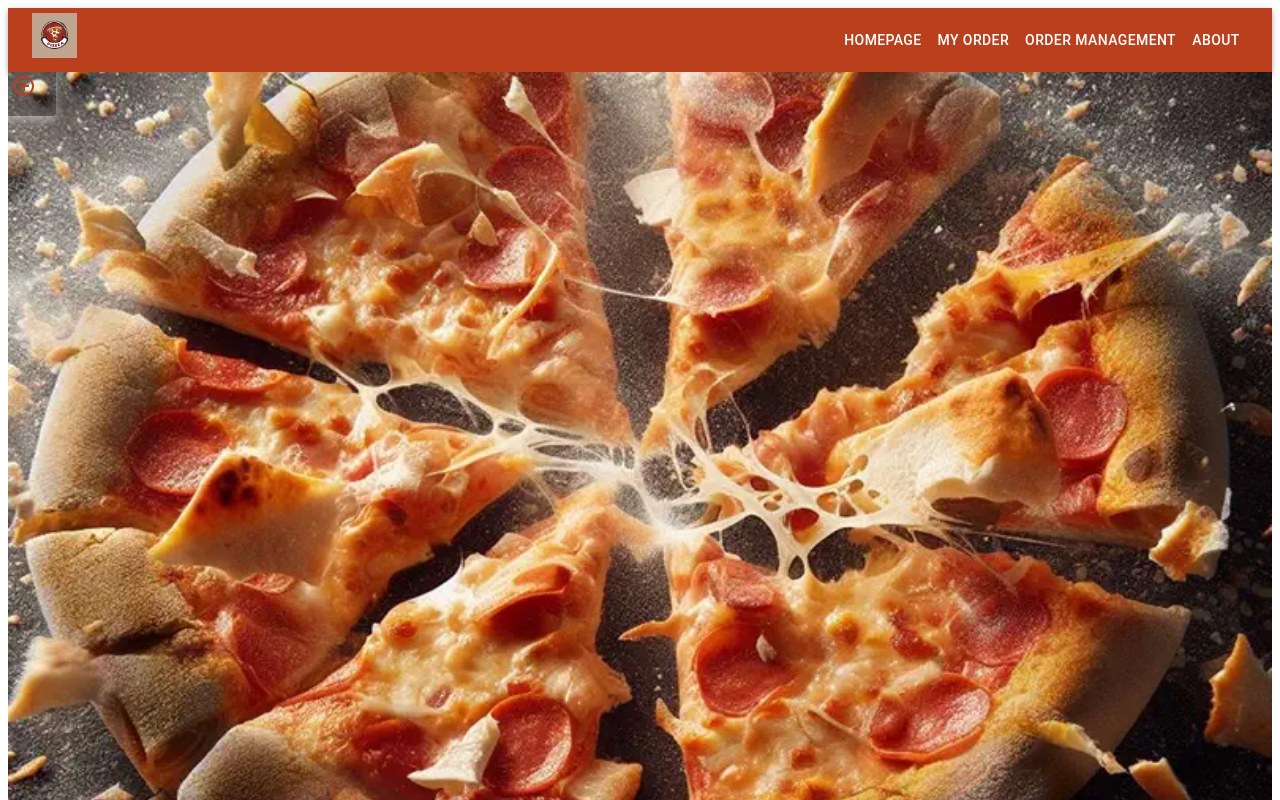
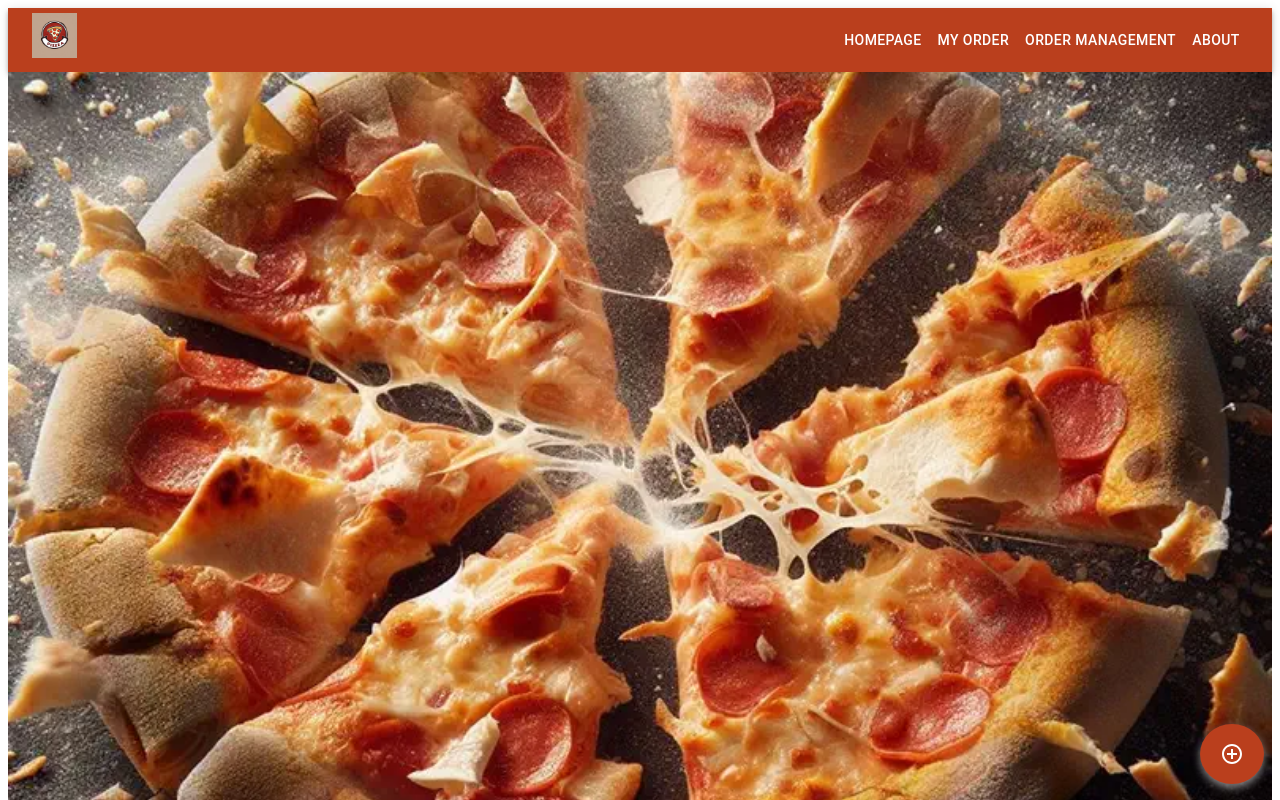
Before and after one commit to NameRschool/pizza-site, a React (Create React App) app: page / in a window 1280 px wide. Shown: the top 800 px of the page. Built offline with nearby package versions, Linux system fonts and the light colour scheme.

Commit message:
css for home page

```diff
--- a/src/pages/HomePage.js
+++ b/src/pages/HomePage.js
@@ -1,8 +1,22 @@
 import img from '../image/logo.jpg'
 import AddCircleOutlineIcon from '@mui/icons-material/AddCircleOutline';
-import { Button } from '@mui/material';
+import { Button, styled } from '@mui/material';
 import { useNavigate } from 'react-router-dom';
 import '../styles/HomePage.css';
+const FloatingButton = styled(Button)(({ theme }) => ({
+  position: 'fixed',
+  bottom: 16,
+  right: 16,
+  width: 60,
+  height: 60,
+  borderRadius: '50%',
+  backgroundColor: '#BA3F1D',
+  color: '#ffffff',
+  boxShadow: '0 4px 8px rgba(255, 255, 255, 0.5)',
+  '&:hover': {
+    backgroundColor: '#A03F1D',
+  },
+}));
 
 function HomePage() {
   const navigate = useNavigate();
@@ -14,10 +28,9 @@ function HomePage() {
     <>
       <div className="image-container">
         <img src={img} alt="logo" className="image" />
-
-        <Button className="floating-button" onClick={handleClick}>
-          <AddCircleOutlineIcon />
-        </Button>
+        <FloatingButton variant="contained" onClick={handleClick}>
+        <AddCircleOutlineIcon />
+      </FloatingButton>
 
       </div>
 
--- a/src/pages/PizzaEditingPage.js
+++ b/src/pages/PizzaEditingPage.js
@@ -14,7 +14,8 @@ import {
     FormControlLabel,
     Checkbox,
     Grid,
-} from '@mui/material'; import pizzaTypes from '../types';
+} from '@mui/material';
+ import pizzaTypes from '../types';
 
 const PizzaEditingPage = () => {
 
@@ -35,6 +36,7 @@ const PizzaEditingPage = () => {
     };
 
     const handleCancel = () => {
+        console.log(currentPizza)
         if (pizza.isNew) {
             removePizza(pizza.id)
         }
--- a/src/styles/HomePage.css
+++ b/src/styles/HomePage.css
@@ -15,15 +15,7 @@
   z-index: 0;
 }
 
-.button {
-  position: absolute;
-  top: 16px;
-  right: 16px;
-  z-index: 1;
-  background: rgb(209, 148, 92);
-}
-
-.floating-button {
+/* .floating-button {
   position: fixed;
   bottom: 16px;
   right: 16px;
@@ -41,4 +33,4 @@
 
 .floating-button:hover {
   background-color: #A03F1D;
-}
+} */
--- a/src/theme.js
+++ b/src/theme.js
@@ -65,7 +65,7 @@ const theme = createTheme({
           borderRadius: '50%',
           width: '60px',
           height: '60px',
-          boxShadow: '0 4px 8px rgba(255, 255, 255, 0.5)', // צל לבן
+          boxShadow: '0 4px 8px rgba(255, 255, 255, 0.5)',
           backgroundColor: '#BA3F1D',
           color: '#ffffff',
           display: 'flex',
```
